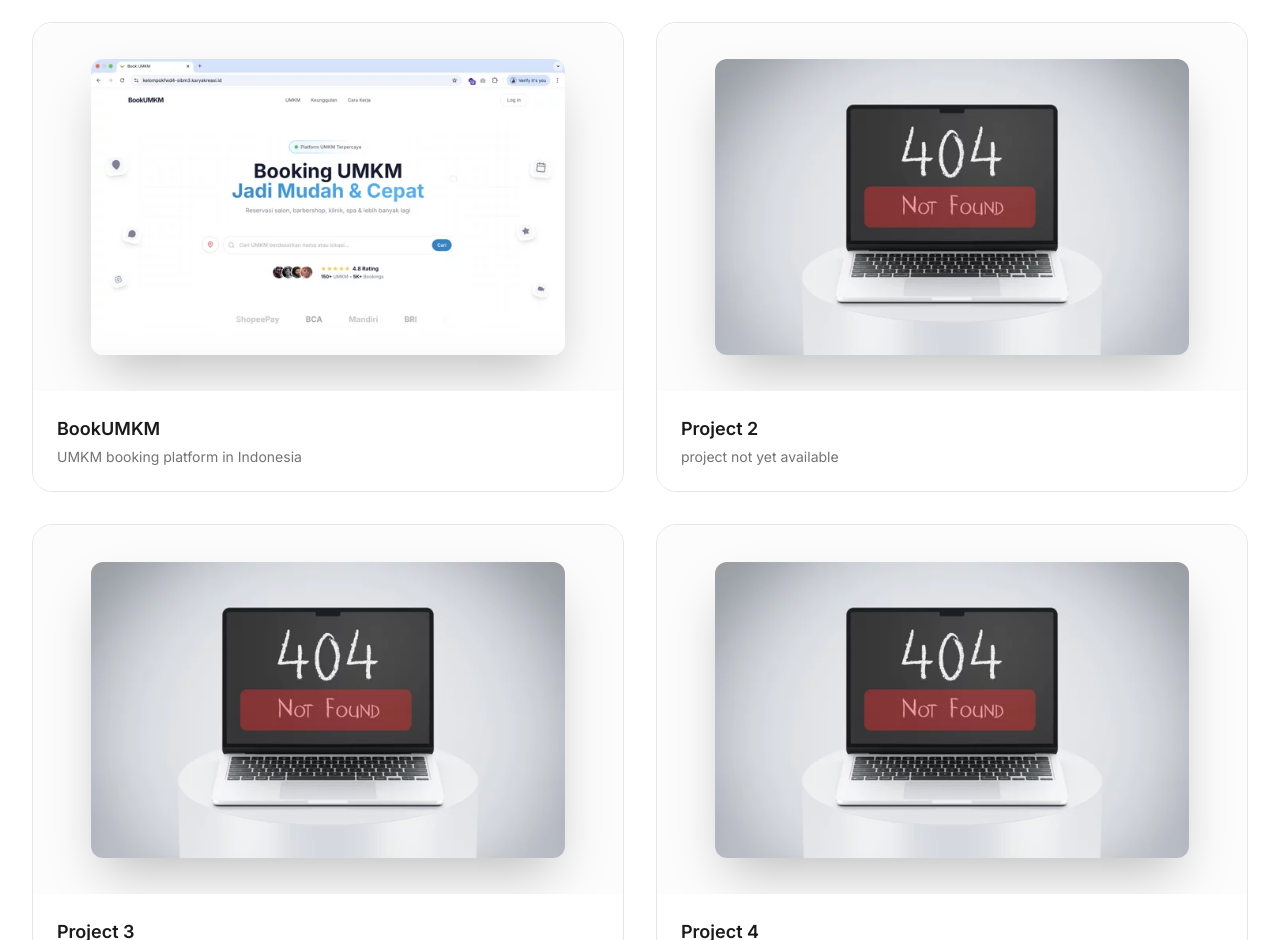
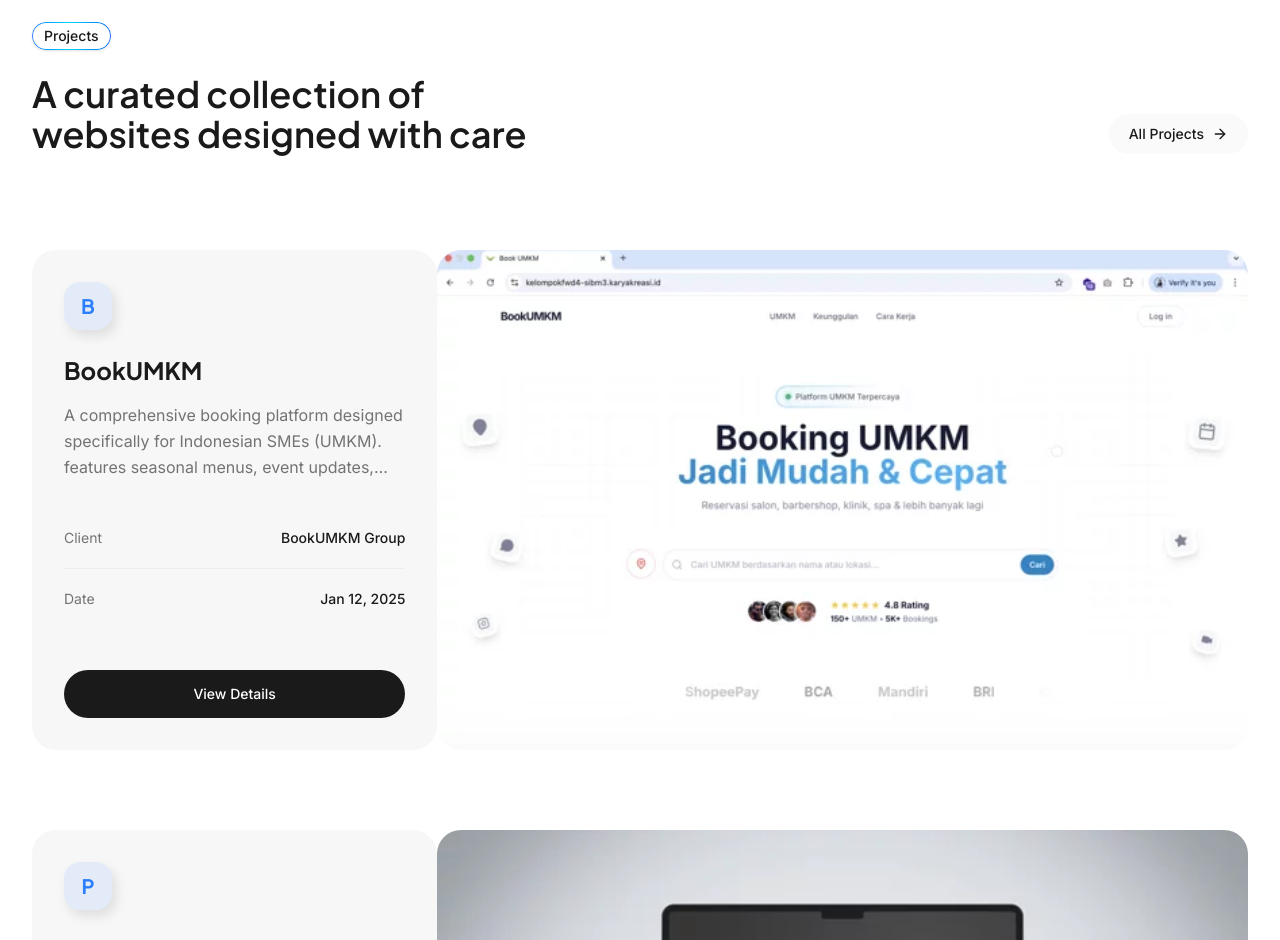
Before and after one commit to afif23170si-ui/afiframadhan.my.id, a Next.js app: page / in a window 1280 px wide. Shown: the part 1860-2800 px from the top of the page. Built offline with nearby package versions, Linux system fonts and the light colour scheme.

Commit message:
update section project dan card project

```diff
--- a/app/globals.css
+++ b/app/globals.css
@@ -89,6 +89,15 @@
   /* Sticky Navbar Colors - Dark Mode */
   --sticky-nav-bg: rgba(0, 0, 0, 0.4);
   --sticky-nav-border: rgba(255, 255, 255, 0.1);
+}
+
+/* Project Card Background - Light/Dark mode */
+.project-card-bg {
+  background-color: #F7F7F7;
+}
+
+.dark .project-card-bg {
+  background-color: #0a0a0a;
 }
 
 /* ============================================
--- a/components/sections/contact.tsx
+++ b/components/sections/contact.tsx
@@ -55,7 +55,7 @@
 
           {/* Heading */}
           <div className="space-y-4">
-            <h2 className="text-3xl md:text-4xl lg:text-5xl font-semibold font-heading">
+            <h2 className="text-2xl md:text-3xl lg:text-4xl font-semibold font-heading">
               Let's work together
             </h2>
             <p className="text-lg md:text-xl text-muted-foreground max-w-2xl mx-auto">
--- a/components/sections/experience.tsx
+++ b/components/sections/experience.tsx
@@ -56,7 +56,7 @@
               <span className="relative text-sm font-medium text-foreground">Work Experience</span>
             </div>
           </div>
-          <h2 className="text-3xl md:text-4xl lg:text-5xl font-semibold font-heading">
+          <h2 className="text-2xl md:text-3xl lg:text-4xl font-semibold font-heading">
             My professional journey<br />and key accomplishments
           </h2>
         </motion.div>
--- a/components/sections/projects.tsx
+++ b/components/sections/projects.tsx
@@ -23,64 +23,116 @@
 
 export function Projects() {
   return (
-    <SectionWrapper id="projects" className="pt-0 pb-16 md:pt-0 md:pb-24">
-      <div className="space-y-12">
-        {/* Section heading for accessibility - visually hidden */}
-        <h2 className="sr-only">Featured Projects</h2>
+    <SectionWrapper id="projects" className="pt-0 pb-16 md:pt-0 md:pb-32">
+      <div className="space-y-16 md:space-y-24">
+        {/* Header */}
+        <div className="flex flex-col md:flex-row md:items-end justify-between gap-8">
+          <div className="max-w-2xl space-y-6">
+            <div className="relative inline-flex items-center gap-2 px-3 py-1 bg-muted/50 backdrop-blur-sm rounded-full shadow-sm overflow-hidden">
+              {/* Gradient Border */}
+              <div className="absolute inset-0 rounded-full bg-gradient-to-r from-blue-500 via-cyan-400 to-blue-600 p-[1px]">
+                <div className="w-full h-full rounded-full bg-background" />
+              </div>
+              <span className="relative text-sm font-medium text-foreground">Projects</span>
+            </div>
 
-        {/* Projects Grid - 2 Column Layout */}
-        <motion.div
-          className="grid grid-cols-1 md:grid-cols-2 gap-6 md:gap-8"
-          variants={container}
-          initial="hidden"
-          whileInView="show"
-          viewport={{ once: true }}
-        >
+            <h2 className="text-2xl md:text-3xl lg:text-4xl font-semibold font-heading">
+              A curated collection of <br className="hidden md:block" />
+              websites designed with care
+            </h2>
+          </div>
+
+          <Link
+            href="/projects"
+            className="hidden md:inline-flex items-center gap-2 px-5 py-2.5 rounded-full bg-muted/50 hover:bg-muted transition-colors text-sm font-medium"
+          >
+            All Projects
+            <ArrowRight className="w-4 h-4" />
+          </Link>
+        </div>
+
+        {/* Projects List - Single Column Cards */}
+        <div className="flex flex-col gap-12 md:gap-20">
           {projects.map((project, index) => (
             <motion.div
               key={project.id}
-              variants={item}
+              initial={{ opacity: 0, y: 40 }}
+              whileInView={{ opacity: 1, y: 0 }}
+              viewport={{ once: true, margin: "-100px" }}
+              transition={{ duration: 0.6, delay: index * 0.1 }}
             >
-              <Link href={`/projects/${project.id}`} className="group block">
-                {/* Card Container */}
-                <div className="rounded-2xl border border-border/50 hover:border-border transition-all duration-300 overflow-hidden">
-                  {/* Inner Card */}
-                  <div className="bg-background overflow-hidden">
-                    {/* Preview Area */}
-                    <div className="relative aspect-[16/10] bg-muted/30 p-6 md:p-8 flex items-center justify-center overflow-hidden">
-                      {/* Mock Browser/App Frame */}
-                      <div className="relative w-full max-w-[90%] rounded-lg overflow-hidden shadow-2xl transform group-hover:scale-[1.02] transition-transform duration-500">
-                        <img
-                          src={project.image}
-                          alt={project.title}
-                          className="w-full h-full object-cover"
-                          loading={index === 0 ? "eager" : "lazy"}
-                          {...(index === 0 && { fetchPriority: "high" })}
-                        />
+              <div className="rounded-[32px]">
+                <div className="grid grid-cols-1 lg:grid-cols-12 gap-6 lg:gap-0 items-stretch">
+
+                  {/* Left Column: Info */}
+                  <div className="lg:col-span-4 flex flex-col justify-between p-5 md:p-6 lg:py-8 lg:px-8 space-y-6 order-2 lg:order-1 project-card-bg rounded-[24px] transition-colors duration-300 lg:h-[500px] overflow-hidden">
+                    <div className="space-y-6">
+                      {/* Project Icon/Logo Placeholder */}
+                      <div className="w-12 h-12 rounded-xl bg-blue-500/10 flex items-center justify-center text-blue-500" style={{ boxShadow: '4px 6px 12px rgba(0, 0, 0, 0.1)' }}>
+                        {/* Use first letter of title as logo */}
+                         <span className="text-xl font-bold font-heading">{project.title.charAt(0)}</span>
+                      </div>
+
+                      <div className="space-y-4">
+                        <h3 className="text-xl md:text-2xl font-heading font-bold text-foreground">
+                          {project.title}
+                        </h3>
+                        <p className="text-muted-foreground text-base leading-relaxed line-clamp-3">
+                          {project.description}
+                        </p>
+                      </div>
+
+                      {/* Metadata */}
+                      <div className="space-y-3 pt-4">
+                        <div className="flex justify-between items-center text-sm py-2">
+                          <span className="text-muted-foreground">Client</span>
+                          <span className="font-medium">{project.client || "Personal Project"}</span>
+                        </div>
+                        <div className="h-px bg-border/50" />
+                        <div className="flex justify-between items-center text-sm py-2">
+                          <span className="text-muted-foreground">Date</span>
+                          <span className="font-medium">{project.date || project.year}</span>
+                        </div>
                       </div>
                     </div>
 
-                    {/* Project Info */}
-                    <div className="p-5 md:p-6 flex items-center justify-between">
-                      <div>
-                        <h3 className="text-lg font-semibold text-foreground group-hover:bg-gradient-to-r group-hover:from-blue-500 group-hover:via-cyan-400 group-hover:to-blue-600 group-hover:bg-clip-text group-hover:text-transparent transition-all duration-300">
-                          {project.title}
-                        </h3>
-                        <p className="text-sm text-muted-foreground mt-1">
-                          {project.subtitle}
-                        </p>
-                      </div>
-                      {/* Hover Arrow Button */}
-                      <div className="w-10 h-10 rounded-full bg-gradient-to-r from-blue-500 via-cyan-400 to-blue-600 flex items-center justify-center opacity-0 group-hover:opacity-100 transform translate-x-2 group-hover:translate-x-0 transition-all duration-300">
-                        <ArrowRight className="w-5 h-5 text-white" />
-                      </div>
+                    {/* Button */}
+                    <div className="pt-4">
+                      <Link
+                        href={`/projects/${project.id}`}
+                        className="inline-flex w-full items-center justify-center bg-foreground text-background hover:bg-foreground/90 transition-colors h-12 rounded-full font-medium text-sm"
+                      >
+                        View Details
+                      </Link>
                     </div>
                   </div>
+
+                  {/* Right Column: Image */}
+                  <div className="lg:col-span-8 order-1 lg:order-2 h-[250px] md:h-[350px] lg:h-[500px] relative rounded-[24px] overflow-hidden bg-black/5 dark:bg-white/5">
+                    <img
+                      src={project.image}
+                      alt={project.title}
+                      className="w-full h-full object-cover"
+                      loading="lazy"
+                    />
+                  </div>
+
                 </div>
-              </Link>
+              </div>
             </motion.div>
           ))}
-        </motion.div>
+        </div>
+
+        {/* Mobile View All Button */}
+        <div className="md:hidden flex justify-center">
+           <Link
+            href="/projects"
+            className="inline-flex items-center gap-2 px-6 py-3 rounded-full bg-muted/50 hover:bg-muted transition-colors text-sm font-medium"
+          >
+            All Projects
+            <ArrowRight className="w-4 h-4" />
+          </Link>
+        </div>
       </div>
     </SectionWrapper>
   )
--- a/components/sections/testimonials.tsx
+++ b/components/sections/testimonials.tsx
@@ -72,7 +72,7 @@
           </div>
 
           {/* Main Heading */}
-          <h2 className="text-3xl md:text-4xl lg:text-5xl font-semibold font-heading">
+          <h2 className="text-2xl md:text-3xl lg:text-4xl font-semibold font-heading">
             Feedback that speaks<br />for itself
           </h2>
         </motion.div>
--- a/lib/projects.ts
+++ b/lib/projects.ts
@@ -10,6 +10,8 @@
   liveUrl?: string
   githubUrl?: string
   year: string
+  client?: string
+  date?: string
 }
 
 export const projects: Project[] = [
@@ -17,7 +19,7 @@
     id: "bookumkm",
     title: "BookUMKM",
     subtitle: "UMKM booking platform in Indonesia",
-    description: "A comprehensive booking platform designed specifically for Indonesian SMEs (UMKM). The platform enables small businesses to manage their bookings, customers, and services efficiently with an intuitive dashboard and seamless user experience.",
+    description: "A comprehensive booking platform designed specifically for Indonesian SMEs (UMKM). features seasonal menus, event updates, and warm visual storytelling.",
     image: "/images/bookumkm.webp",
     gallery: [
       "/images/bookumkm.webp",
@@ -33,36 +35,20 @@
     liveUrl: "https://kelompokfwd4-sibm3.karyakreasi.id/",
     githubUrl: "https://github.com/Hasan2302/react-bookumkm.git",
     year: "2025",
+    client: "BookUMKM Group",
+    date: "Jan 12, 2025"
   },
   {
     id: "project-2",
     title: "Project 2",
     subtitle: "project not yet available",
-    description: "This project is currently under development. Check back soon for updates!",
+    description: "A cozy digital home for a neighborhood café, featuring seasonal menus, event updates, and warm visual storytelling",
     image: "/images/project.webp",
     technologies: [],
     features: [],
     year: "Coming Soon",
-  },
-  {
-    id: "project-3",
-    title: "Project 3",
-    subtitle: "project not yet available",
-    description: "This project is currently under development. Check back soon for updates!",
-    image: "/images/project.webp",
-    technologies: [],
-    features: [],
-    year: "Coming Soon",
-  },
-  {
-    id: "project-4",
-    title: "Project 4",
-    subtitle: "project not yet available",
-    description: "This project is currently under development. Check back soon for updates!",
-    image: "/images/project.webp",
-    technologies: [],
-    features: [],
-    year: "Coming Soon",
+    client: "Coming Soon",
+    date: "May 3, 2025"
   },
 ]
 
```
